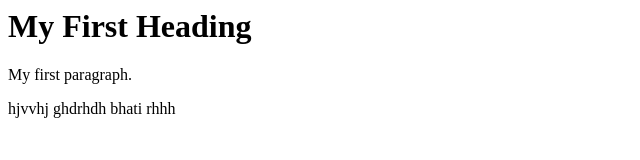
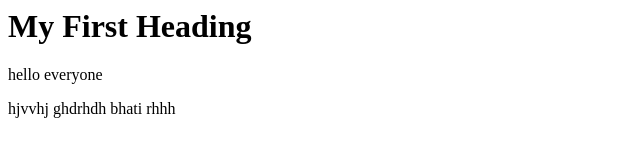
Before and after one commit to snehal7756886767/git-test, a plain HTML site: page index.html in a window 1280 px wide. Shown: the full height of the page, 0-640 px from the left. Drawn offline with Linux system fonts and the light colour scheme.

Commit message:
Update index.html

```diff
--- a/index.html
+++ b/index.html
@@ -2,7 +2,7 @@
 <body>
 
 <h1>My First Heading</h1>
-<p>My first paragraph.</p>
+<p>hello everyone</p>
 hjvvhj
 ghdrhdh
 bhati
```
